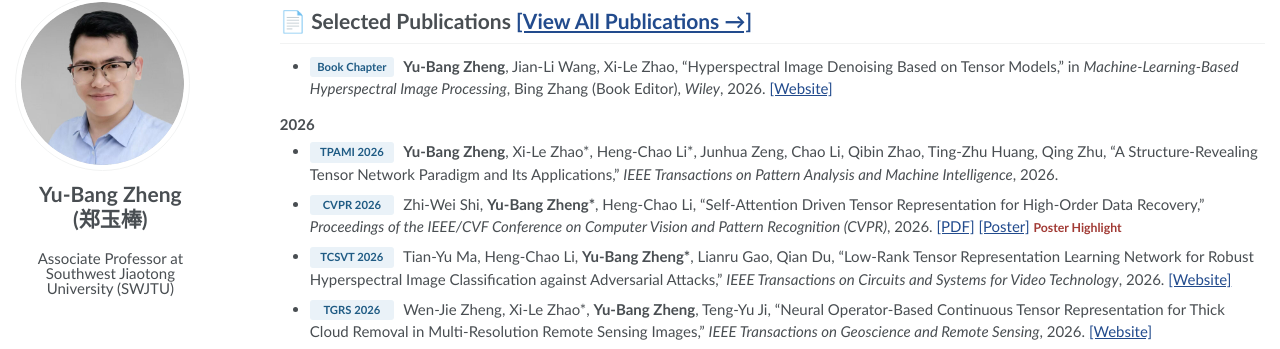
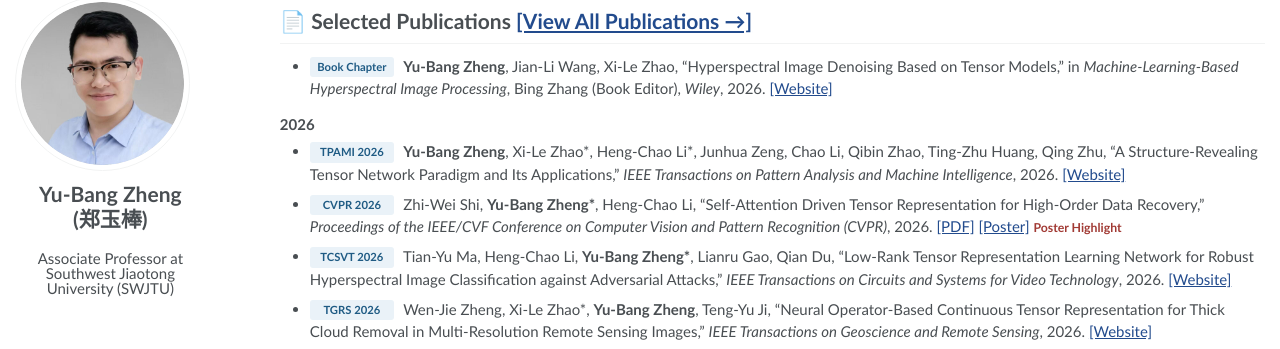
Before and after one commit to YuBangZheng/yubangzheng.github.io, a Jekyll site: the page built from pages/about.md, in a window 1280 px wide and 900 px high, scrolled down 568 px. Shown: the part 95-444 px from the top of the window. Built offline with Jekyll 4.4.1, drawn with Linux system fonts in a browser that asks for light colours.

Commit message:
Update about.md

```diff
--- a/pages/about.md
+++ b/pages/about.md
@@ -61,7 +61,7 @@ I am an Associate Professor at the [School of Information Science and Technology
 
 ### 2026
 
-- <span class="pub-venue">TPAMI 2026</span> **Yu-Bang Zheng**, Xi-Le Zhao\*, Heng-Chao Li\*, Junhua Zeng, Chao Li, Qibin Zhao, Ting-Zhu Huang, Qing Zhu, “A Structure-Revealing Tensor Network Paradigm and Its Applications,” _IEEE Transactions on Pattern Analysis and Machine Intelligence_, 2026.
+- <span class="pub-venue">TPAMI 2026</span> **Yu-Bang Zheng**, Xi-Le Zhao\*, Heng-Chao Li\*, Junhua Zeng, Chao Li, Qibin Zhao, Ting-Zhu Huang, Qing Zhu, “A Structure-Revealing Tensor Network Paradigm and Its Applications,” _IEEE Transactions on Pattern Analysis and Machine Intelligence_, 2026. [[Website]](https://ieeexplore.ieee.org/document/11699103)
 
 - <span class="pub-venue">CVPR 2026</span> Zhi-Wei Shi, **Yu-Bang Zheng\***, Heng-Chao Li, “Self-Attention Driven Tensor Representation for High-Order Data Recovery,” _Proceedings of the IEEE/CVF Conference on Computer Vision and Pattern Recognition (CVPR)_, 2026. [[PDF]](https://openaccess.thecvf.com/content/CVPR2026/papers/Shi_Self-Attention_Driven_Tensor_Representation_for_High-Order_Data_Recovery_CVPR_2026_paper.pdf) [[Poster]](https://yubangzheng.github.io/papers/Poster_SADTR.pdf) <span class="publication-note">Poster Highlight</span>
 
```
